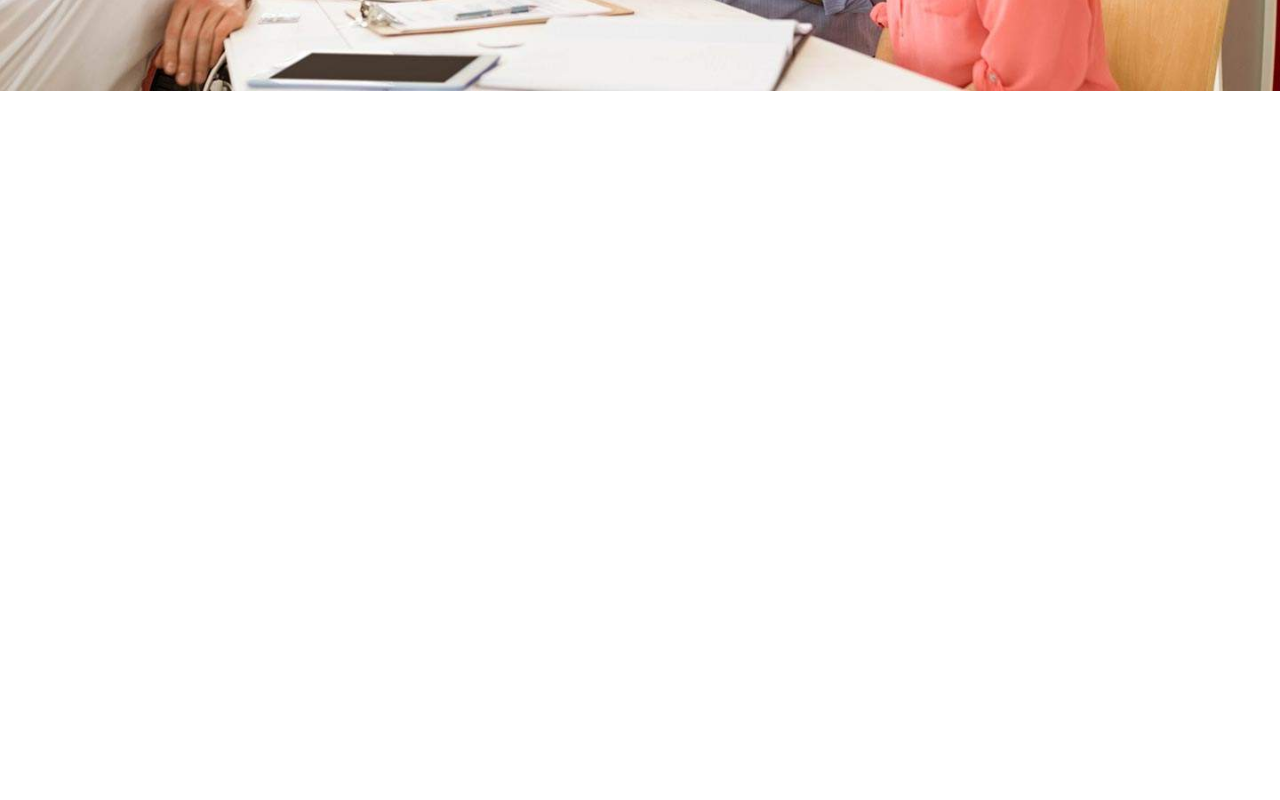
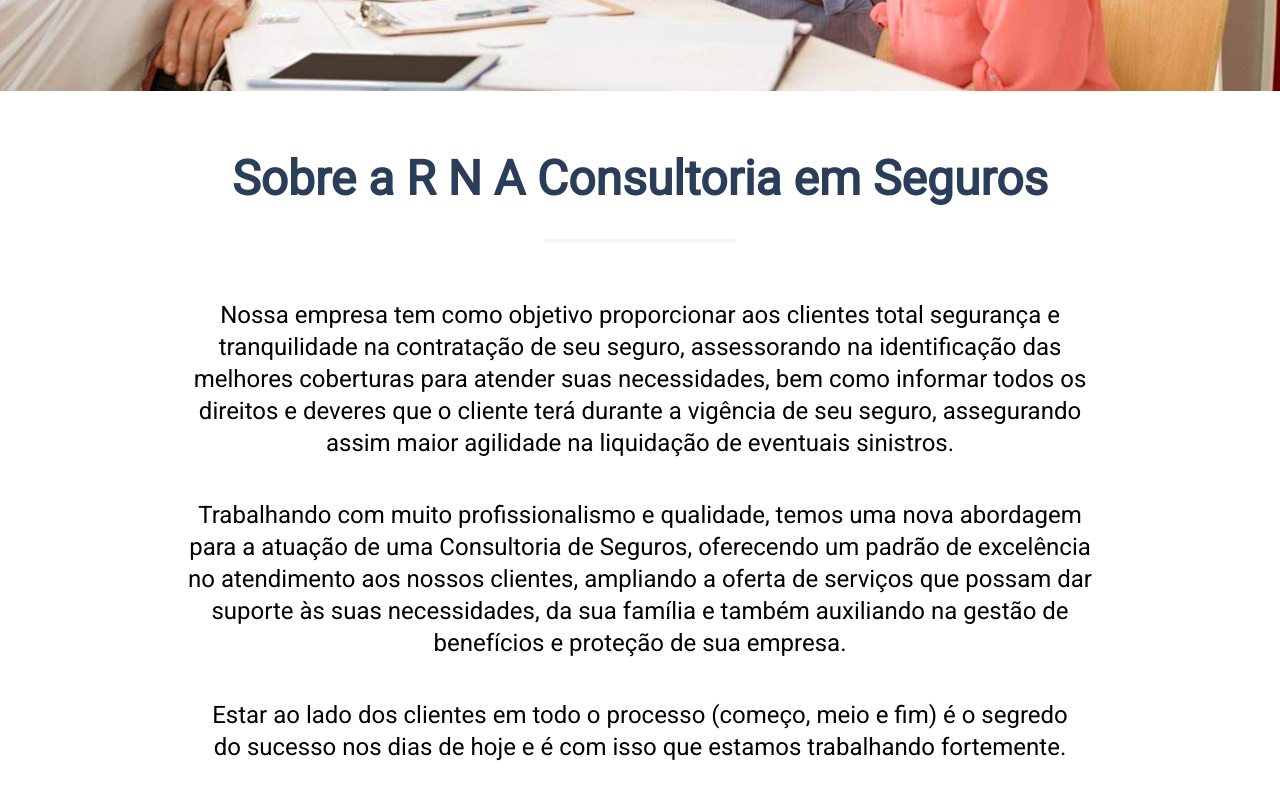
Before and after one commit to rnaconsultoriaemseguros/app, a Next.js app: page / in a window 1280 px wide. Shown: the part 522-1322 px from the top of the page. Before the commit the page ends 800 px from the top, so only its background shows below. Built offline with nearby package versions, Linux system fonts and the light colour scheme.

Commit message:
feat: including about section

```diff
--- a/app/components/about.jsx
+++ b/app/components/about.jsx
@@ -1,7 +1,15 @@
 export default function About() {
     return (
-        <>
-            <h2>About</h2>
-        </>
+        <div className="md:mt-16 mt-9 md:mb-28 md:mx-44 mx-8">
+            <h2 className="md:text-5xl text-4xl font-bold text-[#2B3E59] text-center">Sobre a R N A Consultoria em Seguros</h2>
+
+            <hr className="w-48 h-1 mx-auto mb-7 bg-gray-100 border-0 rounded md:mt-9 mt-7 md:mb-14 dark:bg-[#ACA4C0]" />
+
+            <p className="md:text-2xl md:mb-10 mb-12 text-center">Nossa empresa tem como objetivo proporcionar aos clientes total segurança e tranquilidade na contratação de seu seguro, assessorando na identificação das melhores coberturas para atender suas necessidades, bem como informar todos os direitos e deveres que o cliente terá durante a vigência de seu seguro, assegurando assim maior agilidade na liquidação de eventuais sinistros.</p>
+
+            <p className="md:text-2xl md:mb-10 mb-12 text-center">Trabalhando com muito profissionalismo e qualidade, temos uma nova abordagem para a atuação de uma Consultoria de Seguros, oferecendo um padrão de excelência no atendimento aos nossos clientes, ampliando a oferta de serviços que possam dar suporte às suas necessidades, da sua família e também auxiliando na gestão de benefícios e proteção de sua empresa.</p>
+
+            <p className="md:text-2xl text-center">Estar ao lado dos clientes em todo o processo (começo, meio e fim) é o segredo do sucesso nos dias de hoje e é com isso que estamos trabalhando fortemente.</p>
+        </div>
     )
 }
--- a/app/page.jsx
+++ b/app/page.jsx
@@ -5,7 +5,7 @@
   return (
     <>
       <Slider />
-      {/* <About /> */}
+      <About />
     </>
   );
 }
```
